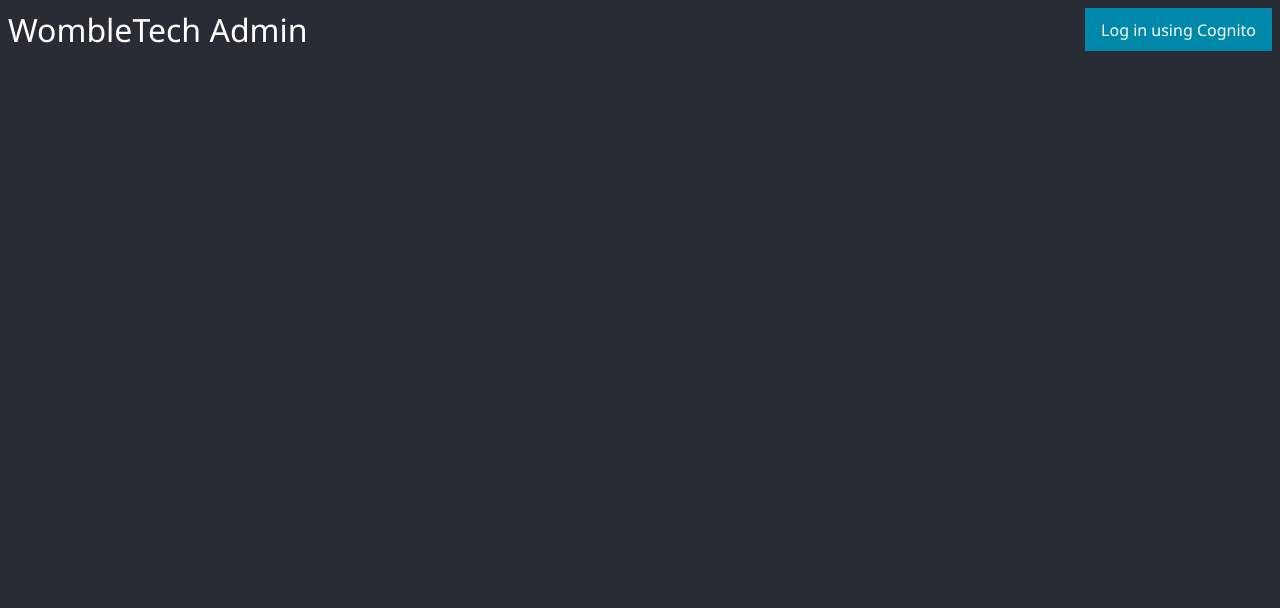
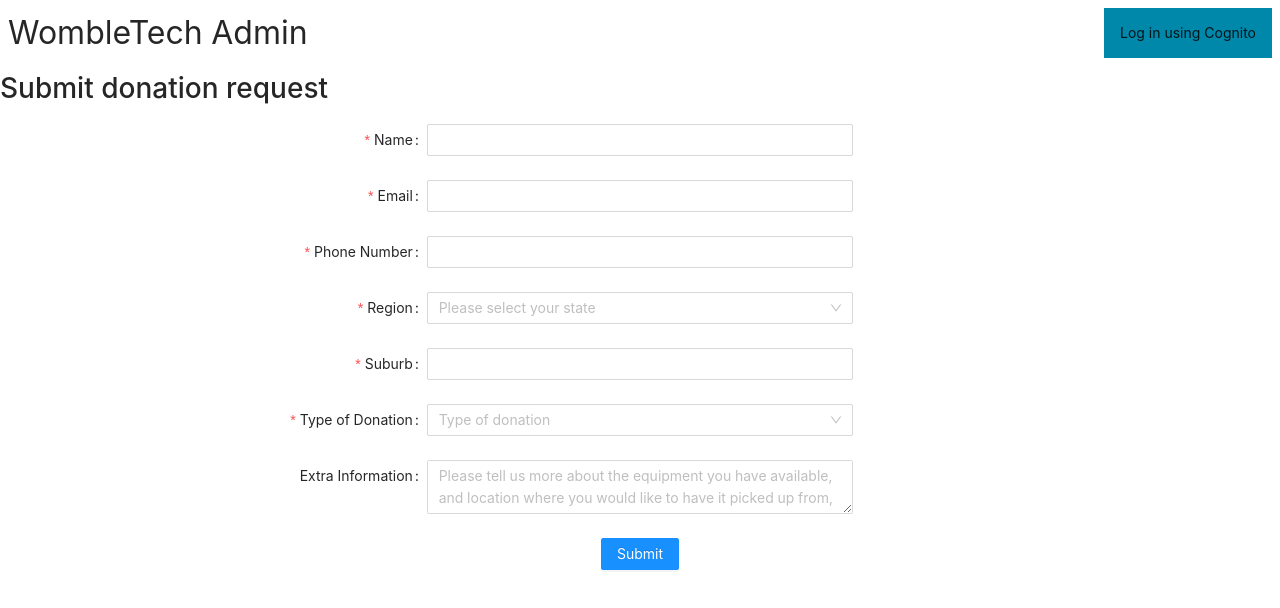
Before and after one commit to RHoKAustralia/wombletech-admin-ui, a React (Create React App) app in the folder app/: page / in a window 1280 px wide. Shown: the top 608 px of the page. Built offline with nearby package versions, Linux system fonts and the light colour scheme.

Commit message:
feat: submit donation via form

```diff
--- a/app/package.json
+++ b/app/package.json
@@ -11,6 +11,7 @@
   },
   "dependencies": {
     "amazon-cognito-identity-js": "^5.2.0",
+    "antd": "^4.16.13",
     "isomorphic-fetch": "^3.0.0",
     "react": "^17.0.2",
     "react-dom": "^17.0.2",
@@ -42,7 +43,10 @@
     ]
   },
   "standard": {
-    "globals": ["test", "expect"],
+    "globals": [
+      "test",
+      "expect"
+    ],
     "parser": "babel-eslint"
   }
 }
--- a/app/src/App.jsx
+++ b/app/src/App.jsx
@@ -3,6 +3,7 @@ import { useCases } from 'config/deps'
 import { DonationList, Header } from './presentation'
 
 import './index.css'
+import { DonationSubmit } from 'presentation/DonationSubmit'
 
 const codeFromUrl = () => new URL(window.location).searchParams.get('code')
 const stateFromUrl = () => new URL(window.location).searchParams.get('state')
@@ -24,13 +25,13 @@ const tryLogin = async (setLoggedIn) => {
 }
 
 const App = () => {
-  const [isLoggedIn, setLoggedIn] = useState(false);
+  const [isLoggedIn, setLoggedIn] = useState(false)
   useEffect(() => tryLogin(setLoggedIn), [])
 
   return (
     <div className='App'>
       <Header />
-      {isLoggedIn && <DonationList />}
+      {isLoggedIn ? <DonationList /> : <DonationSubmit />}
     </div>
   )
 }
--- a/app/src/config/deps.js
+++ b/app/src/config/deps.js
@@ -64,7 +64,8 @@ const useCases = {
   },
 
   donationList: () => donations.list(),
-  donationDetails: id => donations.details(id)
+  donationDetails: id => donations.details(id),
+  donationSubmit: submission => donations.submit(submission)
 }
 
 export { log, useCases }
--- a/app/src/data/WombleClient.js
+++ b/app/src/data/WombleClient.js
@@ -1,5 +1,5 @@
 import fetch from 'isomorphic-fetch'
-import { okResponseJson } from "./utility"
+import { okResponseJson } from './utility'
 
 const config = {
   apiHost: undefined,
@@ -12,8 +12,8 @@ const listDonations = (token) => (
   fetch(`${apiUrl()}/donation`, {
     method: 'GET',
     headers: new global.Headers({
-      'Authorization': token,
-      'Content-Type': 'application/json'
+      Authorization: token,
+      Accept: 'application/json'
     })
   })
 )
@@ -22,13 +22,24 @@ const getDonation = (token) => (id) => (
   fetch(`${apiUrl()}/donation/${id}`, {
     method: 'GET',
     headers: new global.Headers({
-      'Authorization': token,
-      'Content-Type': 'application/json'
+      Authorization: token,
+      Accept: 'application/json'
     })
   })
 )
 
-function WombleClient({ getToken, apiHost, apiBasePath }) {
+const postDonation = (submission) => (
+  fetch(`${apiUrl()}/donation`, {
+    method: 'POST',
+    headers: new global.Headers({
+      Accept: 'application/json',
+      'Content-Type': 'application/json'
+    }),
+    body: JSON.stringify(submission)
+  })
+)
+
+function WombleClient ({ getToken, apiHost, apiBasePath }) {
   config.apiHost = apiHost
   config.apiBasePath = apiBasePath
   return {
@@ -41,8 +52,12 @@ function WombleClient({ getToken, apiHost, apiBasePath }) {
       return getToken()
         .then(getDonation(id))
         .then(okResponseJson)
+    },
+    postDonation: (submission) => {
+      return postDonation(submission)
+        .then(okResponseJson)
     }
-  };
+  }
 }
 
 export { WombleClient }
--- a/app/src/domain/Donations.js
+++ b/app/src/domain/Donations.js
@@ -1,7 +1,8 @@
 
 const Donations = (wombleClient) => ({
   list: () => wombleClient.listDonations(),
-  details: id => wombleClient.getDonation(id)
+  details: id => wombleClient.getDonation(id),
+  submit: submission => wombleClient.postDonation(submission)
 })
 
 export { Donations }
--- /dev/null
+++ b/app/src/presentation/DonationSubmit.jsx
@@ -0,0 +1,129 @@
+import { Form, Input, Select, Button, message } from 'antd'
+import { useState } from 'react'
+import { useCases } from 'config/deps'
+import './styles.css'
+
+const DonationSubmit = () => {
+  const [form] = Form.useForm()
+  const [loading, setLoading] = useState(false)
+
+  const onFinish = async (values) => {
+    try {
+      setLoading(true)
+      const response = await useCases.donationSubmit({ ...values })
+      if (!response.donationId) {
+        throw new Error()
+      }
+      message.success(`You donation request was submitted (Id: ${response.donationId}), a confirmation email will be sent to you shortly.`)
+      form.resetFields()
+    } catch (err) {
+      message.error('Oops...')
+    }
+    setLoading(false)
+  }
+
+  return (
+    <div>
+      <h1>Submit donation request</h1>
+      <Form
+        form={form}
+        name='donationForm'
+        onFinish={onFinish}
+        labelCol={{ span: 8 }}
+        wrapperCol={{ span: 8 }}
+      >
+        <Form.Item
+          label='Name'
+          name='name'
+          rules={[{ required: true, message: 'Please enter your name.' }]}
+        >
+          <Input />
+        </Form.Item>
+        <Form.Item
+          label='Email'
+          name='email'
+          rules={[
+            {
+              required: true,
+              type: 'email',
+              message: 'Please enter a valid email.'
+            }
+          ]}
+        >
+          <Input />
+        </Form.Item>
+
+        <Form.Item
+          label='Phone Number'
+          name='phoneNumber'
+          rules={[
+            {
+              required: true,
+              message: 'Please enter a phone number.'
+            }
+          ]}
+        >
+          <Input />
+        </Form.Item>
+
+        <Form.Item
+          label='Region'
+          name='region'
+          rules={[{ required: true, message: 'Please select your region.' }]}
+        >
+          <Select placeholder='Please select your state'>
+            <Select.Option value='vic_melbourne'>
+              VIC - Melbourne - Ready Now!
+            </Select.Option>
+            <Select.Option value='qld_brisbane'>
+              QLD - Brisbane - Ready Now!
+            </Select.Option>
+            <Select.Option value='qld_goldcoast'>
+              QLD - Gold Coast - Coming soon!
+            </Select.Option>
+            <Select.Option value='nsw_sydney'>
+              NSW - Sydney - Coming soon!
+            </Select.Option>
+          </Select>
+        </Form.Item>
+
+        <Form.Item
+          label='Suburb'
+          name='suburb'
+          rules={[{ required: true, message: 'Please enter your suburb.' }]}
+        >
+          <Input />
+        </Form.Item>
+
+        <Form.Item
+          label='Type of Donation'
+          name='donationType'
+          rules={[
+            { required: true, message: 'Please select a donation type.' }
+          ]}
+        >
+          <Select placeholder='Type of donation'>
+            <Select.Option value='onceOff'>Once-off donations</Select.Option>
+            <Select.Option value='regular'>
+              Can help with regular donations
+            </Select.Option>
+          </Select>
+        </Form.Item>
+
+        <Form.Item label='Extra Information' name='description'>
+          <Input.TextArea placeholder='Please tell us more about the equipment you have available, and location where you would like to have it picked up from, and any info about preferred timings, etc.' />
+        </Form.Item>
+
+        <Form.Item wrapperCol={{ span: 32 }}>
+          <div className='formButton'>
+            <Button type='primary' htmlType='submit' loading={loading}>
+              Submit
+            </Button>
+          </div>
+        </Form.Item>
+      </Form>
+    </div>
+  )
+}
+
+export { DonationSubmit }
--- /dev/null
+++ b/app/src/presentation/styles.css
@@ -0,0 +1,6 @@
+@import '~antd/dist/antd.css';
+
+.formButton {
+  display: flex;
+  justify-content: center;
+}
```
Also changed, not shown: app/src/data/utility.js (line endings or trailing spaces), app/src/lib/index.js (line endings or trailing spaces), 1 other file (tests, documents, lock files or other folders).
